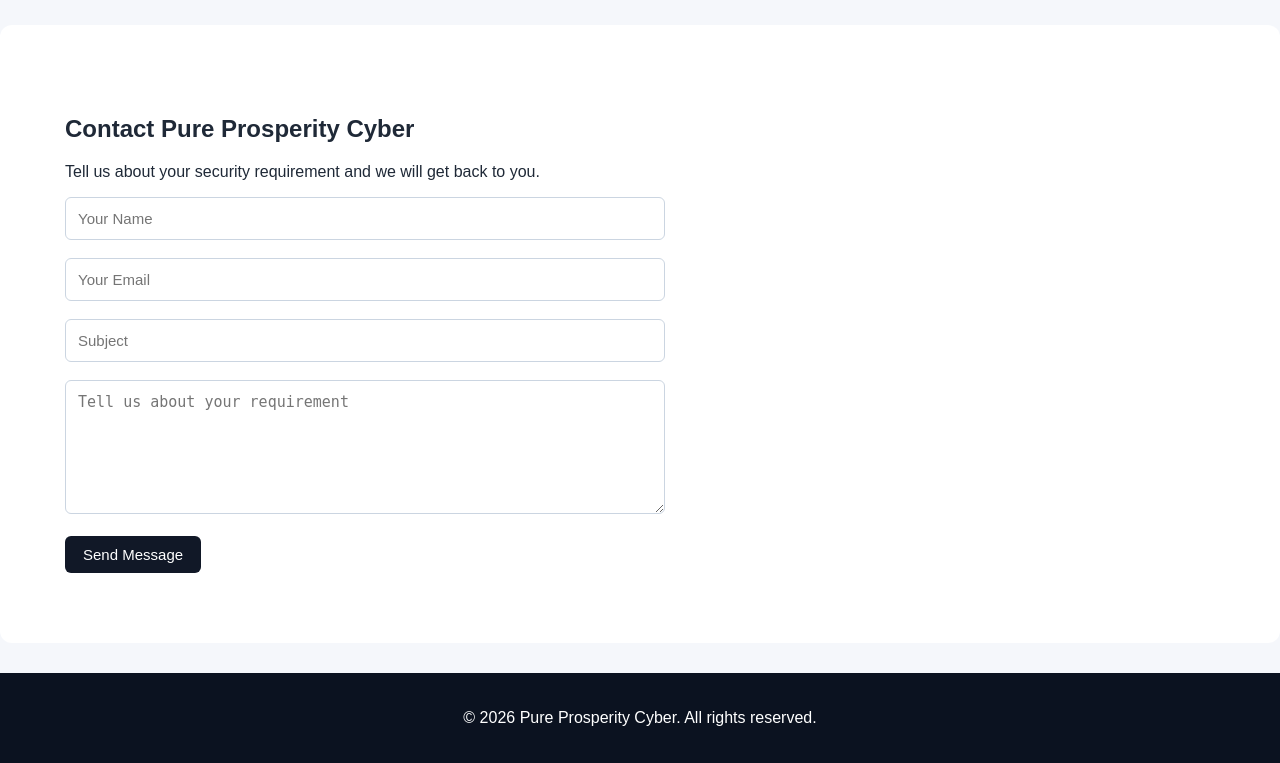
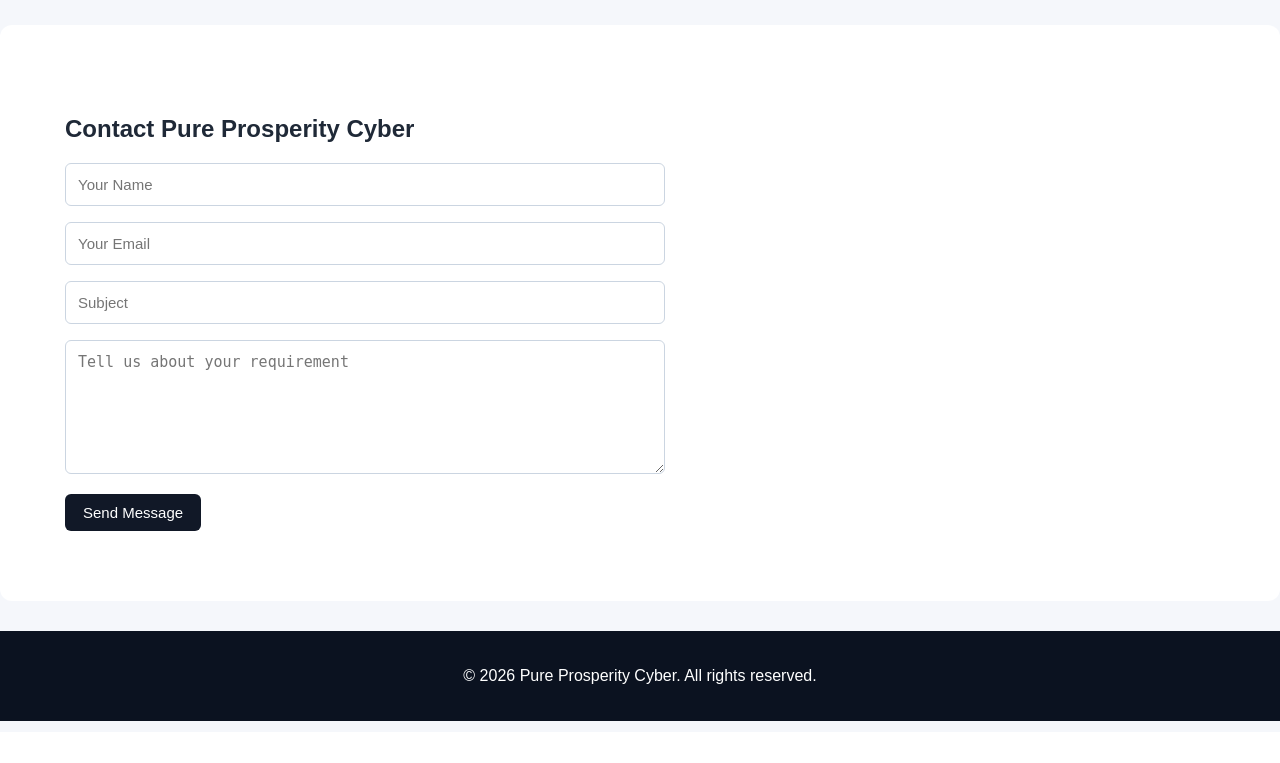
Before and after one commit to nampallymaneendra36-beep/my-business-site, a Flask app: page /contact in a window 1280 px wide. Shown: the part 68-831 px from the top of the page. After the commit the page ends 789 px from the top, so only its background shows below. Run offline with Flask 3, Linux system fonts and the light colour scheme.

Commit message:
fix contact page 500 error

```diff
--- a/routes/contact.py
+++ b/routes/contact.py
@@ -1,6 +1,6 @@
 from flask import Blueprint, render_template, request, flash, redirect, url_for
 from flask_login import current_user
-from extensions import db, mail
+from extensions import db
 from models import ContactMessage
 from utils.ai_agent import analyze_lead
 
@@ -10,12 +10,15 @@ contact_bp = Blueprint("contact", __name__)
 @contact_bp.route("/contact", methods=["GET", "POST"])
 def contact():
     if request.method == "POST":
-        name = request.form.get("name")
-        email = request.form.get("email")
-        subject = request.form.get("subject")
-        message_text = request.form.get("message")
+        name = request.form.get("name", "").strip()
+        email = request.form.get("email", "").strip()
+        subject = request.form.get("subject", "").strip()
+        message_text = request.form.get("message", "").strip()
 
-        # ✅ AI analysis
+        if not name or not email or not subject or not message_text:
+            flash("All fields are required.", "error")
+            return render_template("contact.html")
+
         ai = analyze_lead(subject, message_text)
 
         new_message = ContactMessage(
@@ -32,14 +35,7 @@ def contact():
         db.session.add(new_message)
         db.session.commit()
 
-        # ❌ TEMP: disable email to avoid crash
-        try:
-            if mail:
-                print("Mail configured")
-        except Exception as e:
-            print("MAIL ERROR:", e)
-
-        flash("Message sent successfully!", "success")
+        flash("Message sent successfully.", "success")
         return redirect(url_for("contact.contact"))
 
     return render_template("contact.html")
--- a/templates/contact.html
+++ b/templates/contact.html
@@ -6,13 +6,24 @@
 <section class="section">
     <div class="container">
         <h1>Contact Pure Prosperity Cyber</h1>
-        <p>Tell us about your security requirement and we will get back to you.</p>
 
-        <form method="POST">
-            <input type="text" name="name" placeholder="Your Name" required><br><br>
-            <input type="email" name="email" placeholder="Your Email" required><br><br>
-            <input type="text" name="subject" placeholder="Subject" required><br><br>
-            <textarea name="message" placeholder="Tell us about your requirement" rows="6" required></textarea><br><br>
+        <form method="POST" action="{{ url_for('contact.contact') }}">
+            <p>
+                <input type="text" name="name" placeholder="Your Name" required>
+            </p>
+
+            <p>
+                <input type="email" name="email" placeholder="Your Email" required>
+            </p>
+
+            <p>
+                <input type="text" name="subject" placeholder="Subject" required>
+            </p>
+
+            <p>
+                <textarea name="message" rows="6" placeholder="Tell us about your requirement" required></textarea>
+            </p>
+
             <button type="submit" class="btn">Send Message</button>
         </form>
     </div>
```
